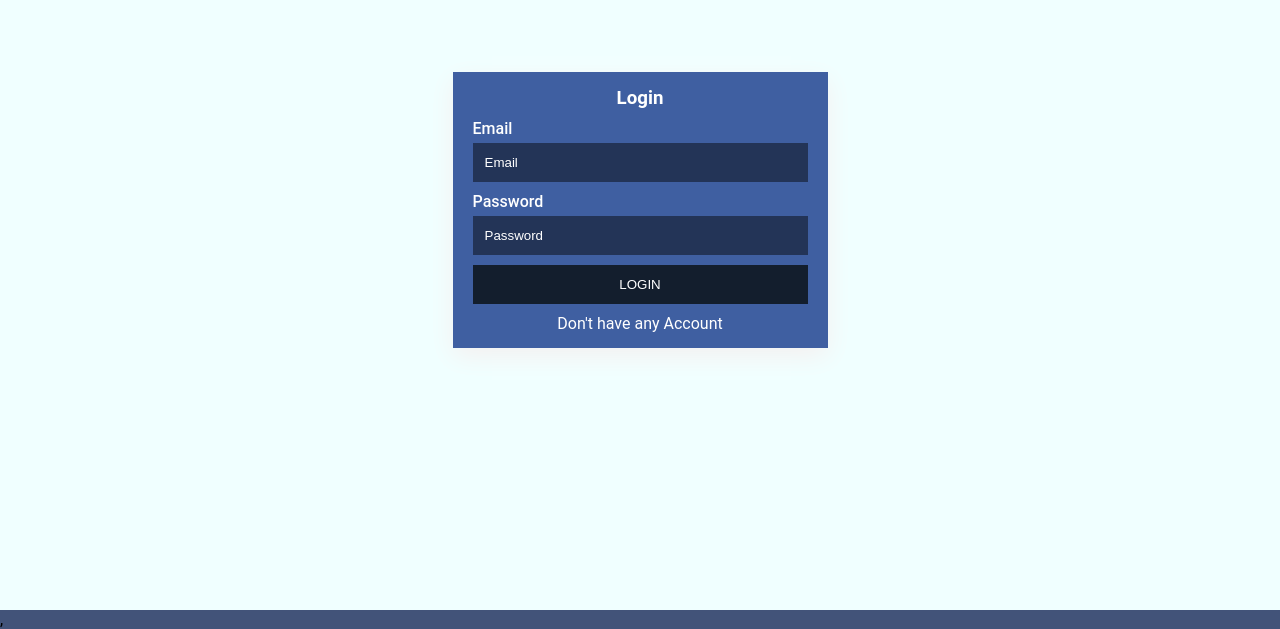
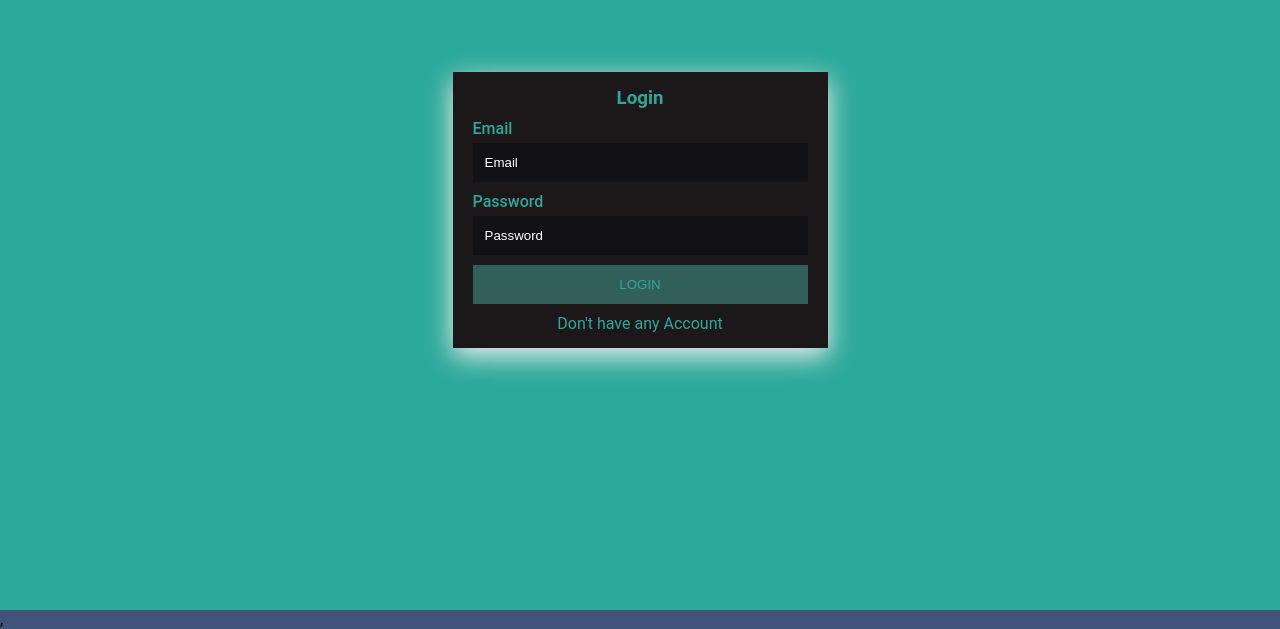
Before and after one commit to sidjp/ChatCripto, a React (Create React App) app in the folder frontend/: page /messenger/login in a window 1280 px wide. Shown: the part 190-819 px from the top of the page. Built offline with nearby package versions, Linux system fonts and the light colour scheme; what react-alert-template-basic would draw is missing.

Commit message:
Refactore CSS
Signed-off-by: InoueAkiraa <akiraij@hotmail.com>

```diff
--- a/frontend/src/sass/components/_register.scss
+++ b/frontend/src/sass/components/_register.scss
@@ -1,7 +1,7 @@
 .register {
   width: 100%;
   height: 100vh;
-  background-color: azure;
+  background-color: #2ca999; // CSS backgroud da pagina de login e register
   display: flex;
   justify-content: center;
   align-items: center;
@@ -9,7 +9,7 @@
     .card-header {
       h3 {
         text-align: center;
-        color: #fff;
+        color: #2ca999; // h3 da pagina de login e register
       }
     }
     .card-body {
@@ -23,7 +23,7 @@
         span {
           text-align: center;
           a {
-            color: #fff;
+            color: #2ca999; // CSS do link de para a pagina de registro
           }
         }
         .file-image {
--- a/frontend/src/sass/utils/_utils.scss
+++ b/frontend/src/sass/utils/_utils.scss
@@ -1,7 +1,7 @@
 .card {
   width: 375px;
   padding: 15px 20px;
-  background-color: #1c3f8fd4;
+  background-color: #1c1719; // CSS do card de login e register
   box-shadow: 0px 8px 25px #f5f0f0;
 }
 .form-group {
@@ -21,16 +21,16 @@
 }
 label {
   margin-bottom: 5px;
-  color: #fff;
+  color: #2ca999;
   font-weight: 500;
 }
 .btn {
   outline: none;
-  color: #fff;
+  color: #2ca999; // CSS fonte do botão de login e registro
   text-transform: uppercase;
   padding: 12px;
   text-align: center;
-  background-color: #101a23eb;
+  background-color: #315f59; // CSS do botão de login e registro
   border: none;
   cursor: pointer;
 }
```
